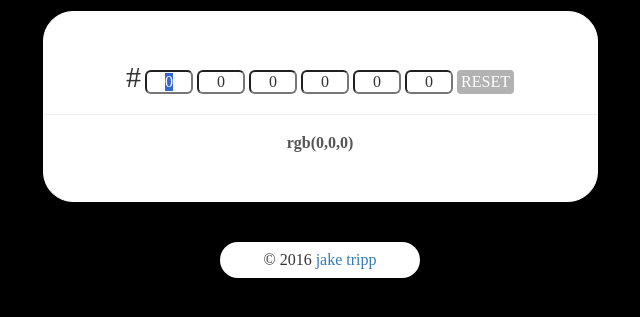
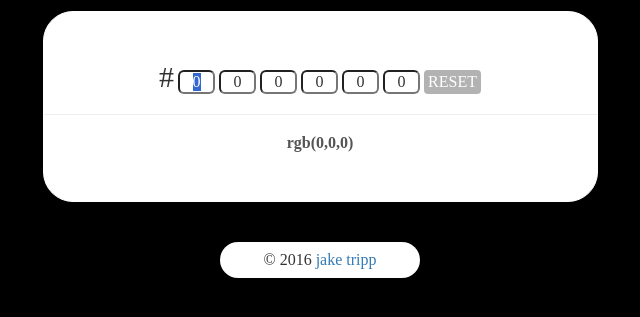
Before and after one commit to jaketripp/Color-Conversion, a plain HTML site: page index.html in a window 1280 px wide. Shown: the part 219-536 px from the top of the page, without its empty margins (320-960 px from the left). Drawn offline with nearby package versions, Linux system fonts and the light colour scheme.

Commit message:
css finagle

```diff
--- a/style.css
+++ b/style.css
@@ -98,7 +98,7 @@ form input {
   text-align: center;
   border-radius: 6px;
   text-transform: uppercase;
-  min-width: 48px;
+  max-width: 48px;
 }
 
 form input:focus {
```
